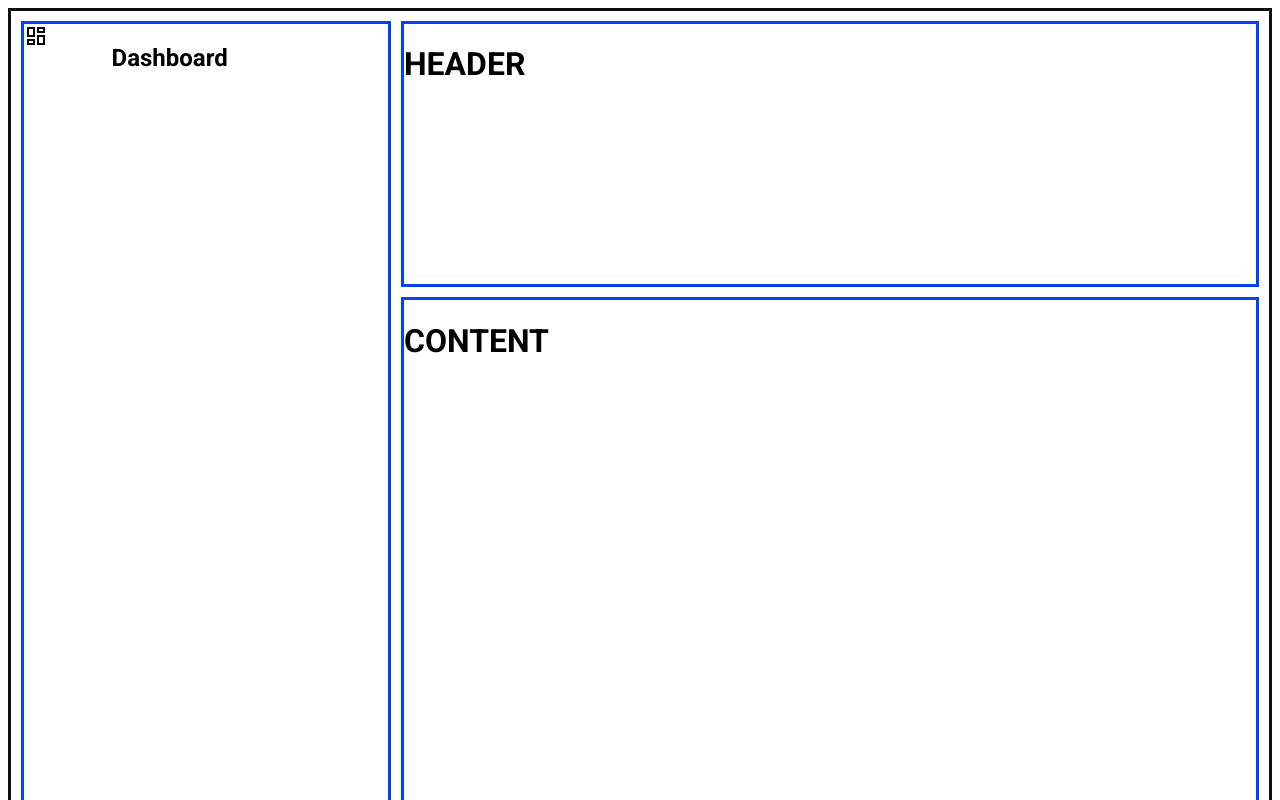
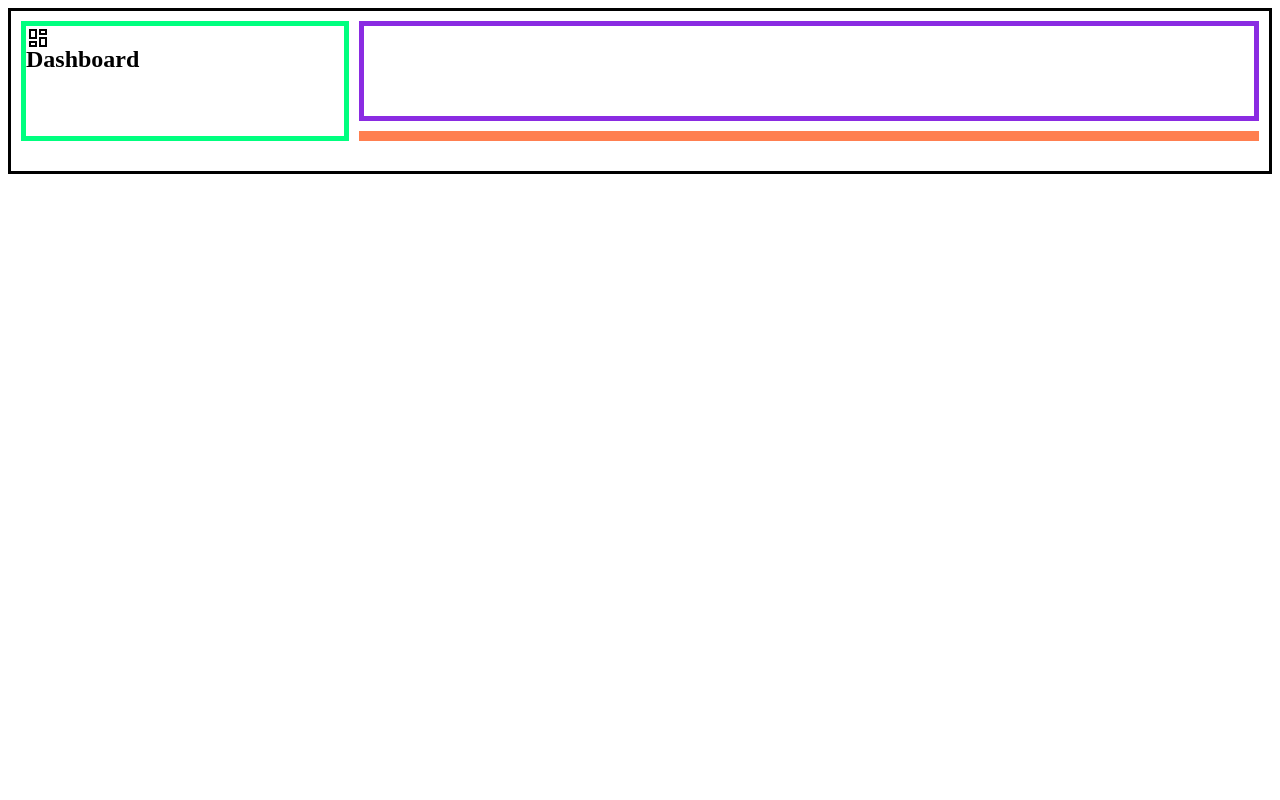
Before and after one commit to Joeeeeyy/dashboard, a website: page index.html in a window 1280 px wide. Shown: the top 800 px of the page. Drawn offline with nearby package versions, Linux system fonts and the light colour scheme; a web font is replaced by a local one.

Commit message:
fixed grid layout

```diff
--- a/index.html
+++ b/index.html
@@ -6,27 +6,23 @@
   <meta http-equiv="X-UA-Compatible" content="IE=edge">
   <meta name="viewport" content="width=device-width, initial-scale=1.0">
   <link rel="stylesheet" href="styles.css">
-  <link rel="stylesheet" href="https://fonts.googleapis.com/css2?family=Material+Symbols+Outlined:opsz,wght,FILL,GRAD@48,400,1,0" />
+  <link rel="stylesheet"
+    href="https://fonts.googleapis.com/css2?family=Material+Symbols+Outlined:opsz,wght,FILL,GRAD@48,400,1,0" />
   <title>Dashboard Design</title>
 </head>
 
 <body>
-  <div class="container">
-    <aside class="sidebar">
-      <div class="logo-container">
+  <div class="site">
+    <header id="header"></header>
+    <aside id="sidebar">
+      <div class="logo">
         <span class="material-symbols-outlined icon">
           dashboard
-        </span>
-        <h1 class="logo">Dashboard</h1>
+          </span>
+          <h1 class="title">Dashboard</h1>
       </div>
     </aside>
-
-    <header class="topnav">
-      <h1>HEADER</h1>
-    </header>
-    <main class="content">
-      <h1>CONTENT</h1>
-    </main>
+    <main id="content"></main>
   </div>
 </body>
 
--- /dev/null
+++ b/package.json
@@ -0,0 +1,5 @@
+{
+  "dependencies": {
+    "normalize.css": "^8.0.1"
+  }
+}
--- a/styles.css
+++ b/styles.css
@@ -1,45 +1,54 @@
-@import url('https://fonts.googleapis.com/css2?family=Lacquer&family=Roboto:ital,wght@0,100;0,300;0,400;0,500;0,700;0,900;1,300;1,400&display=swap');
+@import url('https://fonts.googleapis.com/css2?family=Barlow:ital,wght@0,100;0,200;0,300;0,400;0,500;0,600;0,700;0,800;0,900;1,100;1,200;1,300;1,400&display=swap');
 
-html {
-  max-width: 1920px;
+hmtl {
+  font-family: 'Barlow', sans-serif;
 }
 
 body {
-  font-family: 'Roboto', 'Helvetica Neue';
-  font-weight: lighter;
-  box-sizing: border-box;
-  color: #000;
+  height: 100vh;
 }
-.container {
+
+.site {
   display: grid;
-  grid-template: auto / 180px 180px 180px 180px;
-  border: 3px solid #0f0f0d;
+  padding: 10px;
+  border: 3px solid #000;
+  grid-template-columns: minmax(328px, auto) 1fr;
+  grid-template-rows: minmax(100px, auto) 1fr 1fr;
+  grid-template-areas: "sidebar header"
+            "sidebar main";
   column-gap: 10px;
   row-gap: 10px;
-  padding: 10px;
-  min-height: 1440px;
 }
 
-.sidebar {
-  border: 3px solid #0640f1;
-  grid-area: 1 / 1 / 8 / 3;
-  justify-content: center;
+#header {
+  border: 5px solid blueviolet;
+  grid-area: header;
 }
 
-.topnav{
-  border: 3px solid #0640f1;
-  grid-area: 1 / 3 / 2/ 8;
+#sidebar {
+  border:5px solid springgreen;
+  grid-area: sidebar;
+  grid-template-columns: 1fr repeat(2, minmax(auto, 15em)) 1fr;
+
 }
 
-.content {
-  border: 3px solid #0640f1;
-  grid-area: 2 / 3 / 8 / 8;
+.logo {
+  grid-row: 1 / 2;
+  grid-column: 2;
+  display: inline-grid;
 }
 
-.logo-container {
-  display: inline-grid;
-  grid-template-columns: 1fr 1fr 2fr;
-  display: inline-grid;
-  column-gap: 15px;
-  margin: 0 auto;
+.icon {
+  grid-area: icon
 }
+
+.title {
+  grid-area: text;
+}
+
+
+
+#content {
+  border: 5px solid coral;
+  grid-area: main;
+}
```
Also changed, not shown: 1 other file.
